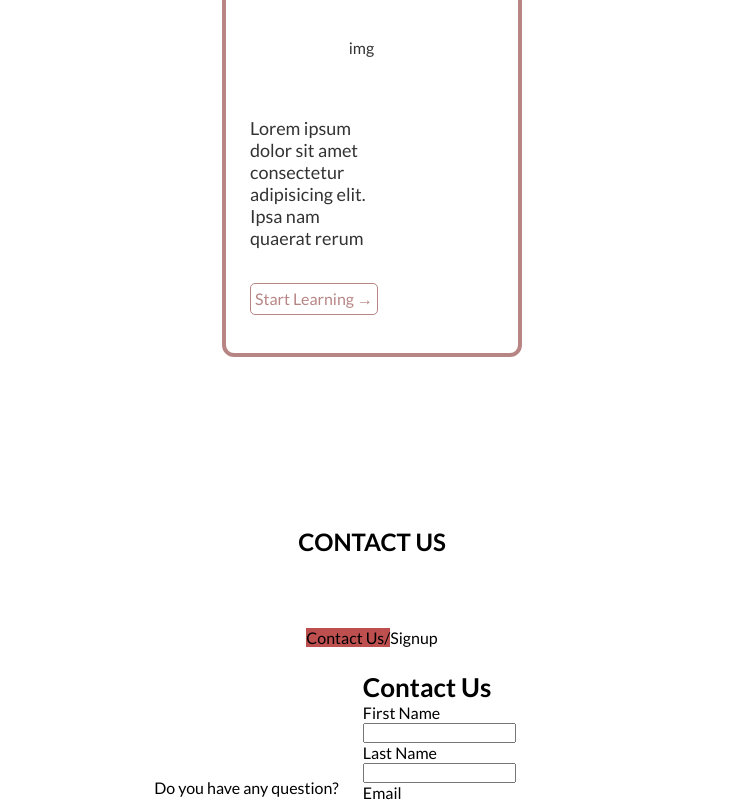
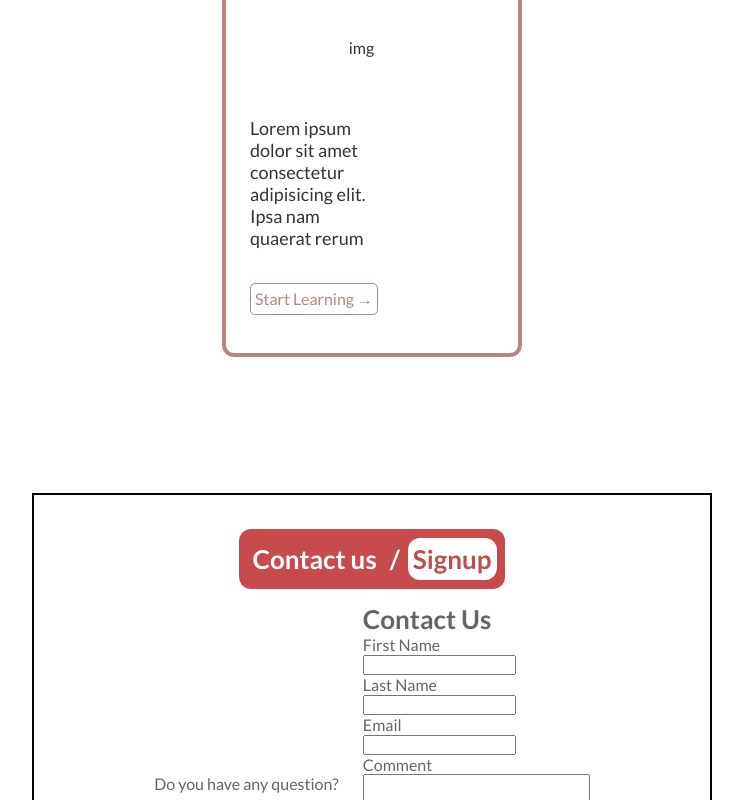
Before and after one commit to ian-afk/GYM_PROJECT_mern, a React (Vite) app in the folder frontend/: page / in a window 1280 px wide. Shown: the part 2890-3690 px from the top of the page, without its empty margins (268-1011 px from the left). Built offline with nearby package versions, Linux system fonts and the light colour scheme.

Commit message:
complete animation of btnContact form and set height. fix of linear gradient left to right add css block for span.right and set btnContact to h3

```diff
--- a/frontend/src/pages/Home/Main.jsx
+++ b/frontend/src/pages/Home/Main.jsx
@@ -135,23 +135,27 @@ export default function Main() {
           </div>
         </section>
         <section className={styles['contact-us']}>
-          <div className={styles.contactHeader}>
-            <h2>Contact Us</h2>
-          </div>
           <div className={styles.contactFormContainer}>
-            <div
-              className={`${styles.btn} ${styles['btn-contactText']}`}
-              onClick={() => setContact(!contact)}
+            <div className={`${styles.btn} ${styles['btn-contactText']}`}>
+              <h3 onClick={() => setContact(!contact)}>
+                <span
+                  className={`${styles.left} ${
+                    contact && `${styles.btnActive}`
+                  }`}
                 >
-              <span className={contact && `${styles.btnActive} ${styles.left}`}>
-                Contact Us
+                  Contact us
                 </span>
-              <span style={{ backgroundColor: '#be4f4f' }}>/</span>
+                <span style={{ backgroundColor: '#be4f4f', color: '#fff' }}>
+                  /
+                </span>
                 <span
-                className={contact ? '' : `${styles.btnActive} ${styles.right}`}
+                  className={`${styles.right} ${
+                    contact ? '' : `${styles.btnActive} `
+                  }`}
                 >
                   Signup
                 </span>
+              </h3>
             </div>
             <div className={styles.contactForm}>
               {contact ? (
--- a/frontend/src/pages/Home/Main.module.css
+++ b/frontend/src/pages/Home/Main.module.css
@@ -137,7 +137,7 @@
 
 .section-features {
   transform: skewY(-7deg);
-  background-color: #be4f4f;
+  background-color: #c74b4b;
   min-height: 600px;
   margin-top: -9rem;
 }
@@ -254,9 +254,11 @@
   padding-top: 20px;
   display: flex;
   align-items: center;
-  margin: 100px 0 150px;
+  margin: 100px 300px 150px;
   gap: 20px;
   flex-direction: column;
+  color: #be4f4f;
+  border: 2px solid black;
 }
 
 .contact-us .contactHeader h2 {
@@ -271,51 +273,81 @@
   flex-direction: column;
   width: 40vw;
   padding: 14px;
-  /* background-color: #be4f4f; */
+  /* background-color: #c74b4b; */
   height: auto;
 }
 
 .contact-us .btn-contactText {
   align-self: center;
-  padding: 24px;
+  margin-bottom: 14px;
+  /* padding: 24px;
+  border-radius: 5px;
+  cursor: pointer; */
 }
 
 .contact-us .contactForm {
   display: flex;
   justify-content: space-evenly;
   flex-wrap: wrap;
+  height: 360px;
+  color: #666565;
 }
 
 .contact-us .contactText {
   align-self: center;
 }
 
-.contact-us .btnActive.right {
-  background: linear-gradient(to left, #fff 50%, #be4f4f 50%) right;
+.contact-us .btn-contactText {
+  padding: 14px 0;
+  background: #c74b4b;
+  display: inline-block;
+  border-radius: 12px;
+}
+
+.contact-us .btn-contactText:hover {
+  cursor: pointer;
+}
+
+.contact-us .btn-contactText h3 .left,
+.contact-us .btn-contactText h3 .right {
+  background: #fff;
+  margin: 8px;
+  border-radius: 12px;
+  padding: 5px;
+}
+.contact-us .btn-contactText .btnActive.left {
+  background: linear-gradient(-90deg, #c74b4b 50%, #fff 50%);
+  transition: 0.5s ease-out;
+  background-size: 200%;
+  background-position: right;
+  color: #fff;
+}
+
+.contact-us .btn-contactText h3 .right {
+  background-position: right;
+}
+
+.contact-us .btn-contactText .btnActive.right {
+  background: linear-gradient(-450deg, #fff 50%, #c74b4b 50%);
   transition: 0.5s ease-out;
   background-size: 200%;
   background-position: left;
+  color: #c74b4b;
 }
 
-/* .contact-us .btnActive.right:hover {
-  background: linear-gradient(to left, #fff 50%, #be4f4f 50%) right;
-  transition: 0.5s ease-in;
+/* .contact-us .btnActive.right {
+  background: linear-gradient(to left, #fff 50%, #c74b4b 50%) right;
+  transition: 0.5s ease-out;
   background-size: 200%;
   background-position: left;
+  color: #fff;
 } */
-
-.contact-us .btnActive.left {
-  background: linear-gradient(to right, #fff 50%, #be4f4f 50%) left;
-  transition: 0.5s ease-out;
-  background-size: 200%;
-  background-position: right;
-}
-
 /* .contact-us .formContainer {
 } */
 
 .contact-us .formContainer form {
   width: 100%;
+  height: auto;
 }
 .contact-us div h3 {
   font-size: 26px;
```
Lines whose indentation alone changed are shown as unchanged.
